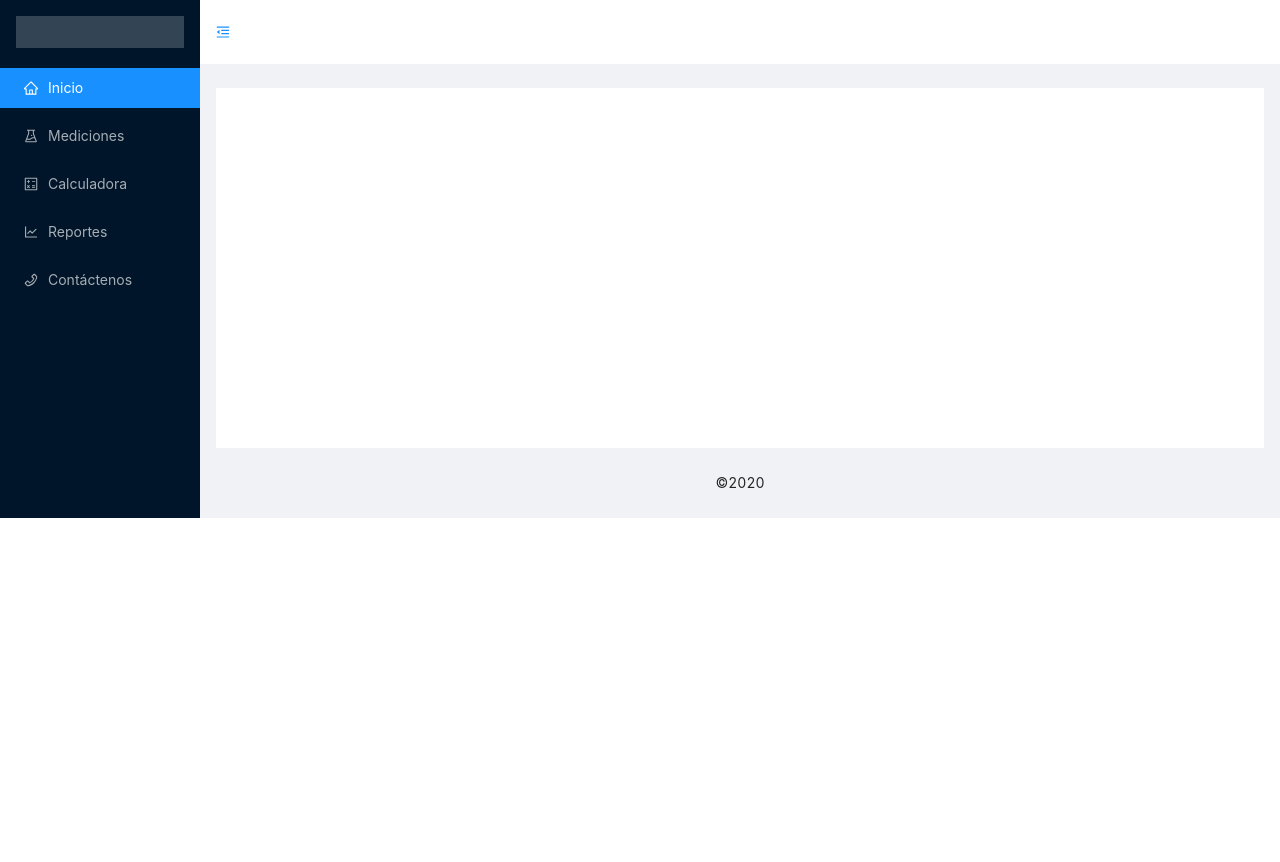
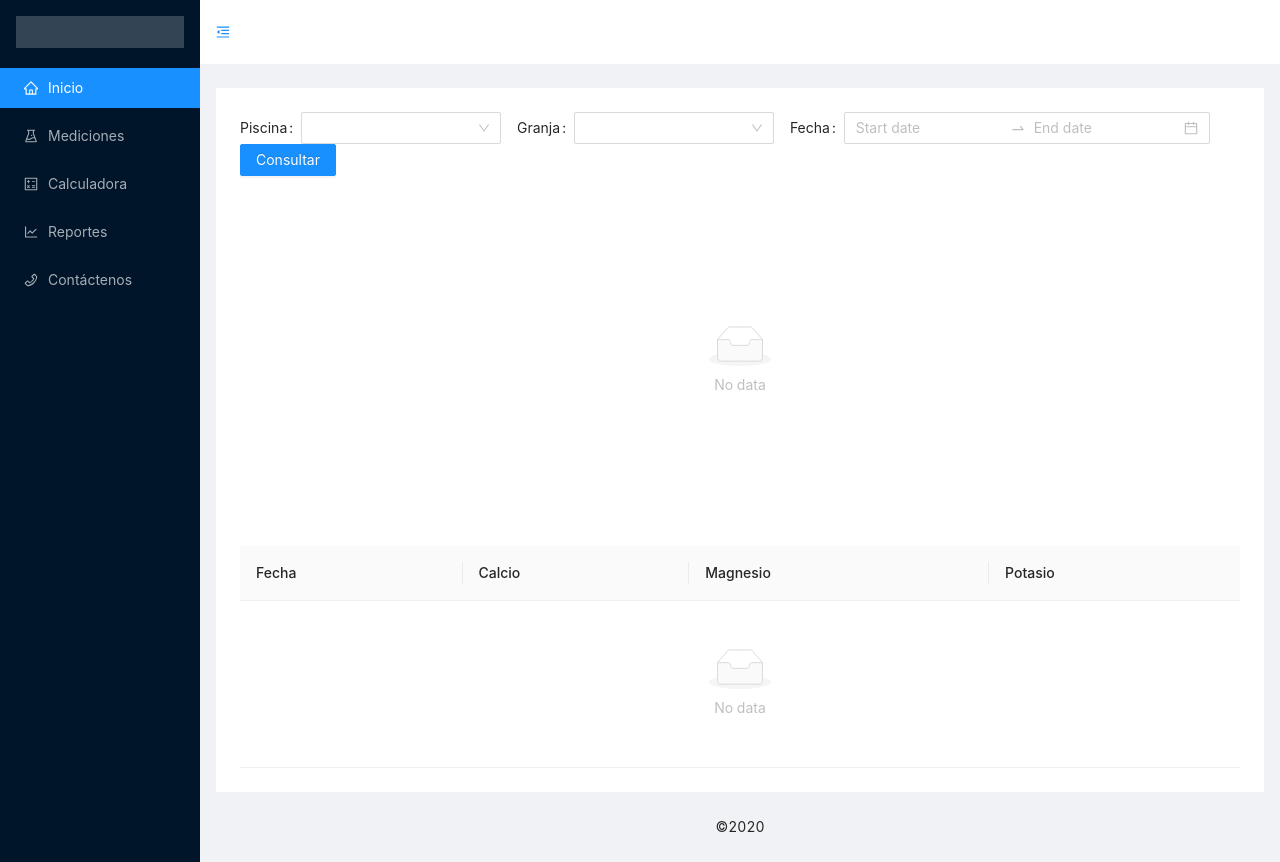
Before and after one commit to duodata/biocomp-frontend, a React (Create React App) app: page /reports in a window 1280 px wide. Before the commit the page ends 800 px from the top, so only its background shows below. Built offline with nearby package versions, Linux system fonts and the light colour scheme.

Commit message:
Reports page

```diff
--- a/package.json
+++ b/package.json
@@ -3,6 +3,7 @@
   "version": "0.1.0",
   "private": true,
   "dependencies": {
+    "@ant-design/charts": "^0.9.7",
     "@testing-library/jest-dom": "^4.2.4",
     "@testing-library/react": "^9.3.2",
     "@testing-library/user-event": "^7.1.2",
--- a/src/App.js
+++ b/src/App.js
@@ -21,6 +21,7 @@ import {
 import Home from './pages/Home';
 import Info from './pages/Info';
 import Calc from './pages/Calc';
+import Reports from './pages/Reports'
 import Contact from './pages/Contact';
 
 const { Header, Content, Footer, Sider } = Layout;
@@ -70,6 +71,7 @@ class App extends React.Component {
                   <Route exact path="/" component={Home} />
                   <Route exact path="/info/" component={Info} />
                   <Route exact path="/calc/" component={Calc} />
+                  <Route exact path="/reports/" component={Reports} />
                   <Route exact path="/contact/" component={Contact} />
                 </Switch>
               </div>
--- /dev/null
+++ b/src/components/HistoryChart.js
@@ -0,0 +1,43 @@
+import React from 'react';
+import { Line } from '@ant-design/charts';
+
+export default class HistoryChart extends React.Component {
+
+  render() {
+    const legend = {
+        ca: 'Calcio',
+        mg: 'Magnecio',
+        k: 'Potasio'
+    }
+
+    let data = []
+    for (const row of this.props.dataSource) {
+        for (const f of ['mg', 'ca', 'k']) {
+            data.push({
+                date: row.date,
+                type: legend[f],
+                value: row[f],
+            })
+        }
+    }
+
+    const config = {
+      padding: 'auto',
+      forceFit: true,
+      data,
+      xField: 'date',
+      yField: 'value',
+      yAxis: {
+        label: {
+          formatter: v => `${v}`.replace(/\d{1,3}(?=(\d{3})+$)/g, s => `${s},`),
+        },
+      },
+      legend: {
+        position: 'right-top',
+      },
+      seriesField: 'type',
+      responsive: true,
+    };
+    return <Line {...config} />;
+  }
+};
--- /dev/null
+++ b/src/pages/Reports.js
@@ -0,0 +1,110 @@
+import React from 'react';
+import { DatePicker, Table, Form, Icon, Input, Button, Select, Empty } from 'antd';
+
+import HistoryChart from '../components/HistoryChart';
+
+const { RangePicker } = DatePicker;
+
+export default class Reports extends React.Component {
+
+  state = {
+    dataSource: [],
+  }
+
+  handleSearch = e => {
+    e.preventDefault();
+
+    const dataSource = [
+      {
+        key: '1',
+        date: '2020-01-20',
+        mg: 100,
+        ca: 200,
+        k: 300,
+      },
+      {
+        key: '2',
+        date: '2020-01-24',
+        mg: 800,
+        ca: 300,
+        k: 400,
+      },
+      {
+        key: '3',
+        date: '2020-01-28',
+        mg: 130,
+        ca: 250,
+        k: 500,
+      },
+    ];
+
+    this.setState({dataSource: dataSource})
+  }
+
+  render() {
+    const columns = [
+      {
+        title: 'Fecha',
+        dataIndex: 'date',
+        key: 'date',
+      },
+      {
+        title: 'Calcio',
+        dataIndex: 'ca',
+        key: 'ca',
+      },
+      {
+        title: 'Magnesio',
+        dataIndex: 'mg',
+        key: 'mg',
+      },
+      {
+        title: 'Potasio',
+        dataIndex: 'k',
+        key: 'k',
+      },
+    ];
+    return (
+      <>
+      <Form layout="inline" onSubmit={this.handleSearch}>
+        <Form.Item label="Piscina">
+          <Select
+            style={{ width: 200 }}
+            showSearch
+            filterOption={(input, option) =>
+              option.props.children.toLowerCase().indexOf(input.toLowerCase()) >= 0
+            }
+          >
+            <Select.Option value="10401">10401</Select.Option>
+            <Select.Option value="10402">10402</Select.Option>
+            <Select.Option value="10403">10403</Select.Option>
+          </Select>
+        </Form.Item>
+        <Form.Item label="Granja">
+          <Select
+            style={{ width: 200 }}
+            showSearch
+            filterOption={(input, option) =>
+              option.props.children.toLowerCase().indexOf(input.toLowerCase()) >= 0
+            }
+          >
+            <Select.Option value="10401">10401</Select.Option>
+            <Select.Option value="10402">10402</Select.Option>
+            <Select.Option value="10403">10403</Select.Option>
+          </Select>
+        </Form.Item>
+        <Form.Item label="Fecha">
+          <RangePicker />
+        </Form.Item>
+        <Form.Item>
+          <Button type="primary" htmlType="submit" onClick={this.handleSearch}>
+            Consultar
+          </Button>
+        </Form.Item>
+      </Form>
+          {this.state.dataSource.length > 0 ? <HistoryChart dataSource={this.state.dataSource} /> : <Empty image={Empty.PRESENTED_IMAGE_SIMPLE} style={{margin: '150px'}} />}
+      <Table dataSource={this.state.dataSource} columns={columns} />
+      </>
+    );
+  }
+}
```
Also changed, not shown: 1 other file (tests, documents, lock files or other folders).
